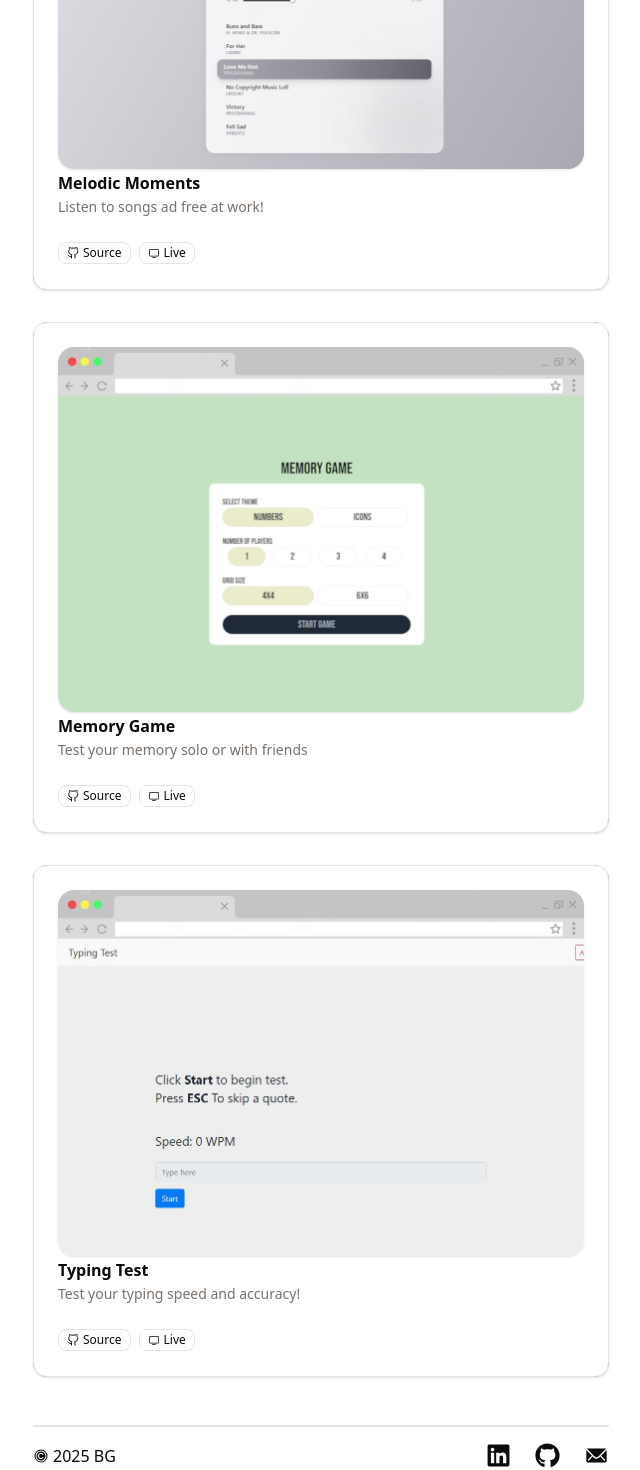
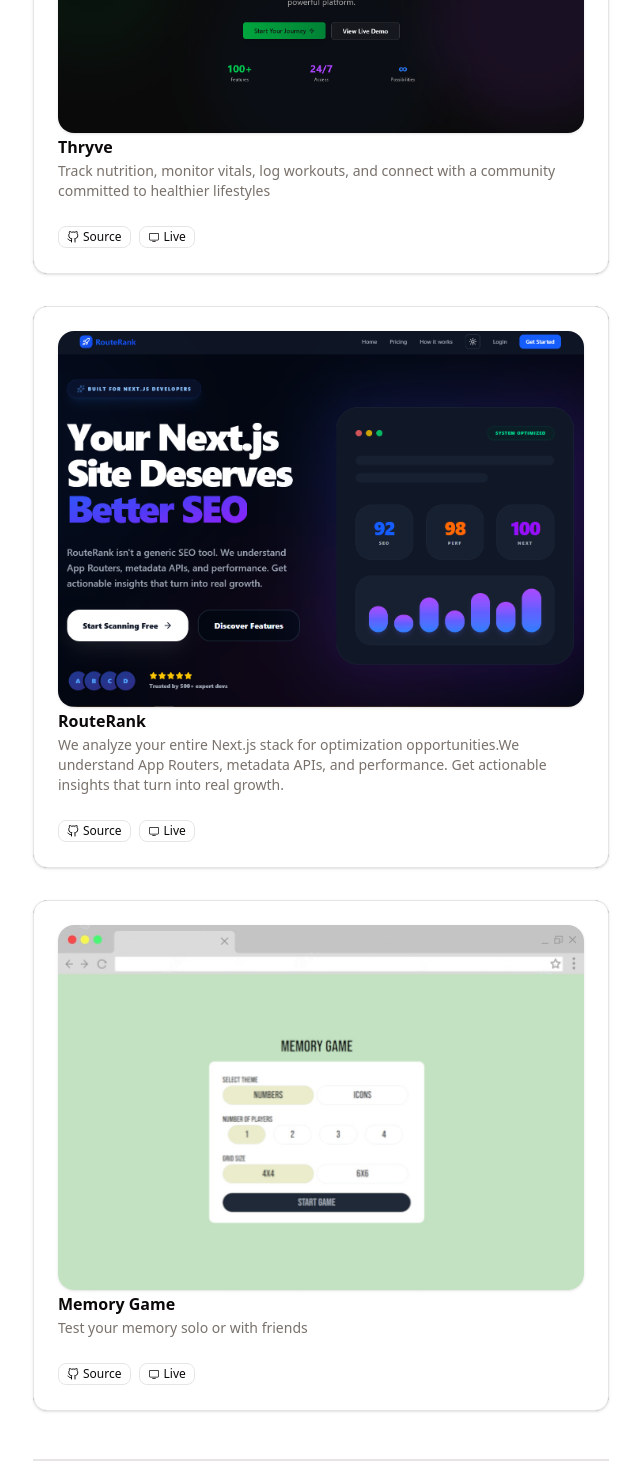
Before and after one commit to grandonbarcia/portfolio_v5, a Next.js app: page / in a window 1280 px wide. Shown: the part 1440-2910 px from the top of the page, without its empty margins (319-959 px from the left). Built offline with nearby package versions, Linux system fonts and the light colour scheme; a web font is replaced by a local one.

Commit message:
updated personal projects

```diff
--- a/app/page.tsx
+++ b/app/page.tsx
@@ -7,9 +7,10 @@
 import { PiCopyrightFill } from 'react-icons/pi';
 import Headshot from '@/assets/headshot.jpg';
 import WorkExperience from './components/WorkExperience';
-import Melodic from '@/assets/MM.jpg';
+import RouteRank from '@/assets/Routerank.png';
+import Thryve from '@/assets/Thryve.png';
 import Memory from '@/assets/memory.jpg';
-import TT from '@/assets/TT.jpg';
+
 import ProjectCard from './components/ProjectCard';
 import SocialLinks from './components/SocialLinks';
 import { DM_Serif_Text } from 'next/font/google';
@@ -55,6 +56,32 @@
 };
 
 export default function Home() {
+  const projects = [
+    {
+      title: 'Thryve ',
+      image: Thryve,
+      description:
+        'Track nutrition, monitor vitals, log workouts, and connect with a community committed to healthier lifestyles',
+      github: 'https://github.com/grandonbarcia/health-tracker',
+      live: 'https://magical-douhua-499239.netlify.app/',
+    },
+    {
+      title: 'RouteRank',
+      image: RouteRank,
+      description:
+        'We analyze your entire Next.js stack for optimization opportunities.We understand App Routers, metadata APIs, and performance. Get actionable insights that turn into real growth.',
+      github: 'https://github.com/grandonbarcia/typing-test',
+      live: 'https://velvety-queijadas-681bfb.netlify.app/',
+    },
+    {
+      title: 'Memory Game',
+      image: Memory,
+      description: 'Test your memory solo or with friends',
+      github: 'https://github.com/grandonbarcia/memory-game',
+      live: 'https://genuine-sable-bf0933.netlify.app/',
+    },
+  ];
+
   return (
     <>
       <script
@@ -183,27 +210,16 @@
           </h2>
 
           <div className="flex flex-col gap-8">
-            <ProjectCard
-              title={'Melodic Moments'}
-              image={Melodic}
-              description={'Listen to songs ad free at work!'}
-              github={'https://github.com/grandonbarcia/melodic-moments'}
-              live={'https://magical-douhua-499239.netlify.app/'}
-            />
-            <ProjectCard
-              title={'Memory Game'}
-              image={Memory}
-              description={'Test your memory solo or with friends'}
-              github={'https://github.com/grandonbarcia/memory-game'}
-              live={'https://cheery-scone-e35758.netlify.app/'}
-            />
-            <ProjectCard
-              title={'Typing Test'}
-              image={TT}
-              description={'Test your typing speed and accuracy!'}
-              github={'https://github.com/grandonbarcia/typing-test'}
-              live={'https://vigilant-spence-6f0b27.netlify.app/'}
-            />
+            {projects.map((project) => (
+              <ProjectCard
+                key={project.title}
+                title={project.title}
+                image={project.image}
+                description={project.description}
+                github={project.github}
+                live={project.live}
+              />
+            ))}
           </div>
         </section>
 
```
Also changed, not shown: assets/Routerank.png (added), assets/Thryve.png (added).
